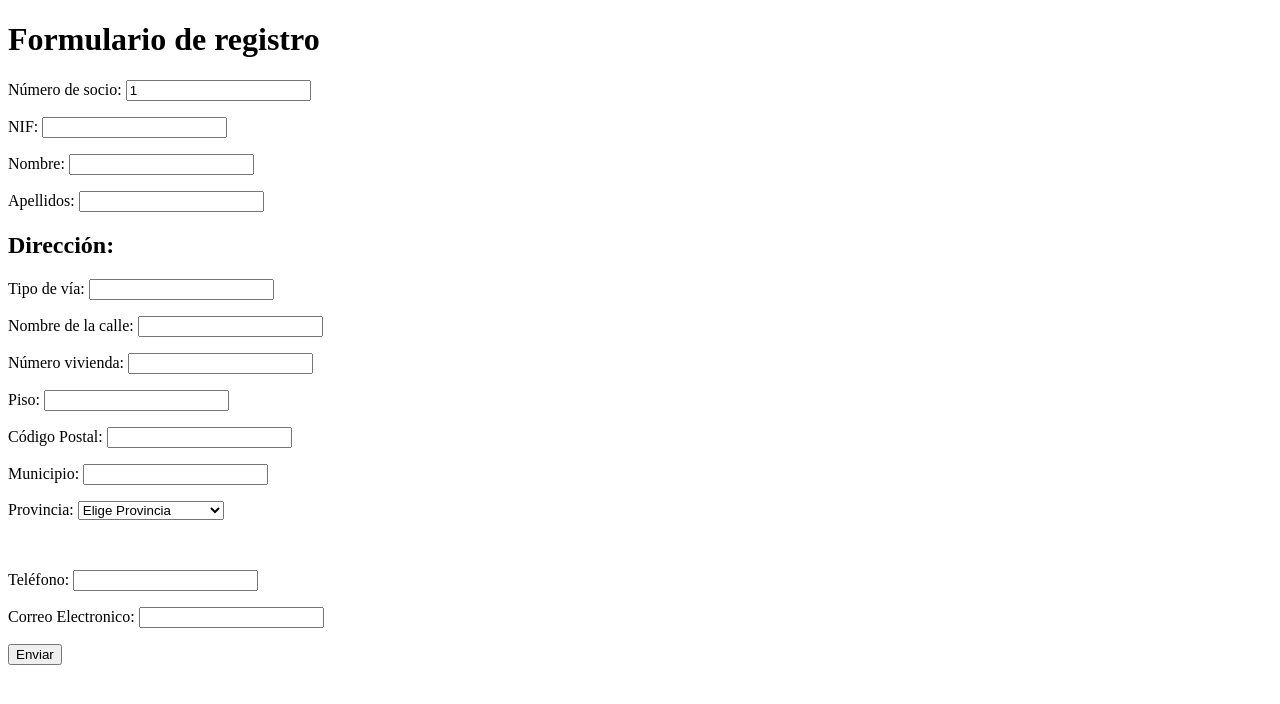
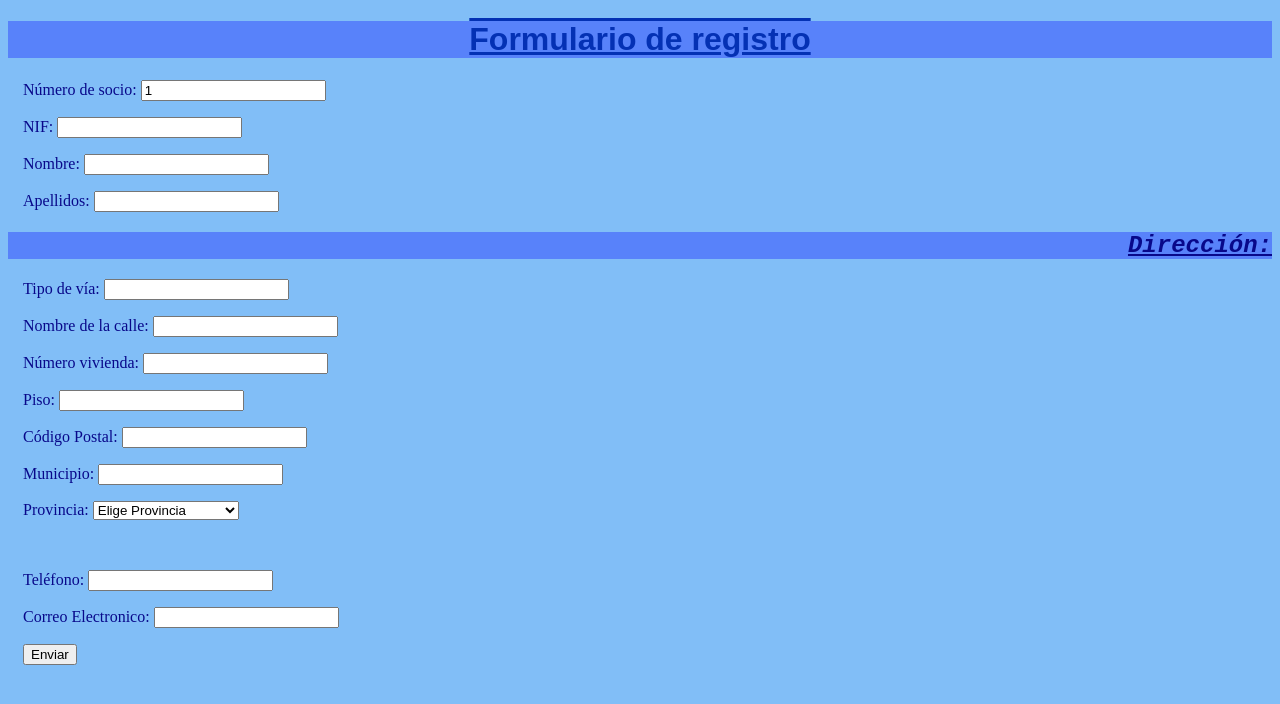
Before and after one commit to Rmolser373/PROYECTO-FINAL, a PHP site: page /Formulario-1.html in a window 1280 px wide. Shown: the top 704 px of the page. Run offline with PHP 8.4, Linux system fonts and the light colour scheme.

Commit message:
Css a medias

```diff
--- a/styles.css
+++ b/styles.css
@@ -1,3 +1,47 @@
+body {
+    background-color: #81BEF7;
+}
+
+h1 {
+    background-color: #5882FA;
+    color: #0431B4;
+    font-family: Arial, Helvetica, sans-serif;
+    font-weight: bold;
+    size: 180%;
+    text-align: center;
+    text-decoration: overline underline;
+}
+
+h2 {
+    background-color:#5882FA;
+    color: #08088A;
+    font-family: 'Courier New', Courier, monospace;
+    font-style: italic;
+    size:150%;
+    text-align: right;
+    text-decoration: underline;
+}
+
+p {
+
+    font-family: 'Times New Roman', Times, serif;
+    color: #08088A;
+    size: 100%;
+    text-align: justify;
+    text-indent: 15px;
+}
+
+ul {
+
+    color:#08088A;
+    font-family: 'Times New Roman', Times, serif;
+    list-style-image: url("Lista.png");
+}
+
+table {
+
+}
+
 /*
 
 color: ;
@@ -10,22 +54,4 @@ text-align: justify;
 font-style: ;
 border: 15px;
 
-body{
-
-}
-h1{
-
-}
-h2{
-
-}
-li{
     list-style-image: url(Lista.png);
-}
-p{
-
-}
-table{
-
-}
-*/
```
